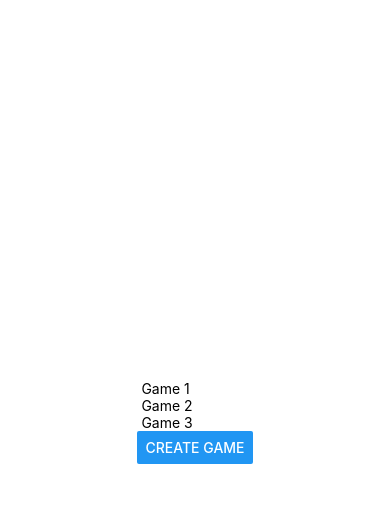
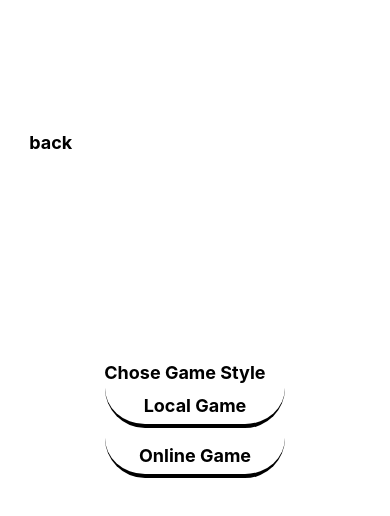
Before and after one commit to alexspringer/FoolsMate, a React Native app: screen / in a window 390 px wide. Both pictures are taken after a click on the button "PLAY". Shown: the top 516 px of the page. Built offline with nearby package versions, Linux system fonts and the light colour scheme.

Commit message:
Styling Added

```diff
--- a/screens/homeScreen.js
+++ b/screens/homeScreen.js
@@ -11,7 +11,7 @@ import {
 const HomeScreen = (props) => {
   return (
       <View>
-          <Text>Fool's Mate</Text>
+          <Text style={styles.text}>Fool's Mate</Text>
           <Button onPress={() => props.onPageChange("matchmaking")}title="Play"/>
       </View>
   )
@@ -22,6 +22,24 @@ const styles = StyleSheet.create({
         flex: 1,
     },
 
+    touchable: {
+      height: 40,
+      width: 180,
+      bottom: 0,
+      justifyContent: "space-around",
+      alignItems: "center",
+      flexDirection: "row",
+      margin: 5,
+      borderBottomWidth: 4,
+      borderBottomStartRadius: 45,
+      borderBottomEndRadius: 45,
+    },
+
+    text: {
+      fontSize: 18,
+      fontWeight: 'bold',
+      alignItems: 'center',
+    }
 });
 
 export default HomeScreen;
--- a/screens/matchMakingScreen.js
+++ b/screens/matchMakingScreen.js
@@ -18,18 +18,24 @@ const MatchMakingScreen = (props) => {
     };
   return (
     <View>
-      <View>
-        <TouchableOpacity onPress={() => props.onPageChange("game")}>
-          <Text> Game 1</Text>
-        </TouchableOpacity>
-        <TouchableOpacity>
-          <Text> Game 2</Text>
-        </TouchableOpacity>
-        <TouchableOpacity>
-          <Text> Game 3</Text>
+      <View style={styles.back}>
+        <TouchableOpacity onPress={() => props.onPageChange("home")}>
+          <Text style={styles.text}> back </Text>
         </TouchableOpacity>
       </View>
-      <Button title="Create Game" />
+      <View style= {styles.myView}>
+        <Text style= {styles.text}> Chose Game Style</Text>
+        <View style= {styles.touchable}>
+          <TouchableOpacity onPress={() => props.onPageChange("game")}>
+            <Text style={styles.text}> Local Game </Text>
+          </TouchableOpacity>
+        </View>
+        <View style= {styles.touchable}>
+          <TouchableOpacity onPress={() => alert("Online Game Place Holder")}>
+            <Text style={styles.text}> Online Game </Text>
+          </TouchableOpacity>
+        </View>
+      </View>
     </View>
   );
 };
@@ -38,6 +44,35 @@ const styles = StyleSheet.create({
   screen: {
     flex: 1,
   },
+
+  menu: {
+    alignContent:'center'
+  },
+
+  back: {
+    position: 'absolute',
+    top: -230,
+    left: -75,
+  },
+
+  touchable: {
+    height: 40,
+    width: 180,
+    bottom: 0,
+    justifyContent: "space-around",
+    alignItems: "center",
+    flexDirection: "row",
+    margin: 5,
+    borderBottomWidth: 4,
+    borderBottomStartRadius: 45,
+    borderBottomEndRadius: 45,
+  },
+
+  text: {
+    fontSize: 18,
+    fontWeight: 'bold',
+    alignItems: 'center',
+  }
 });
 
 export default MatchMakingScreen;
```
